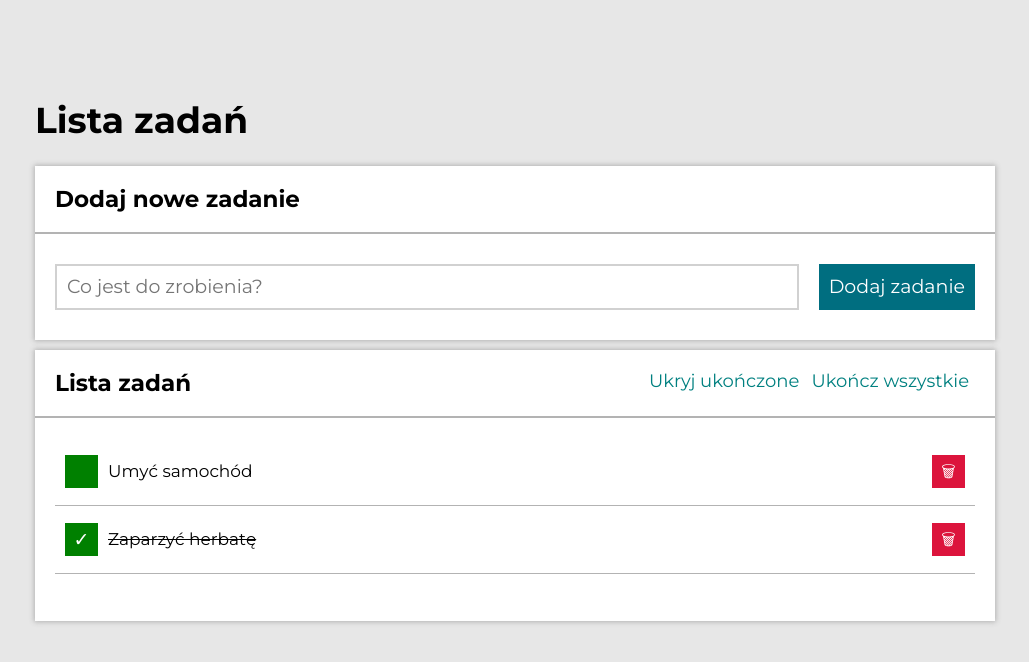
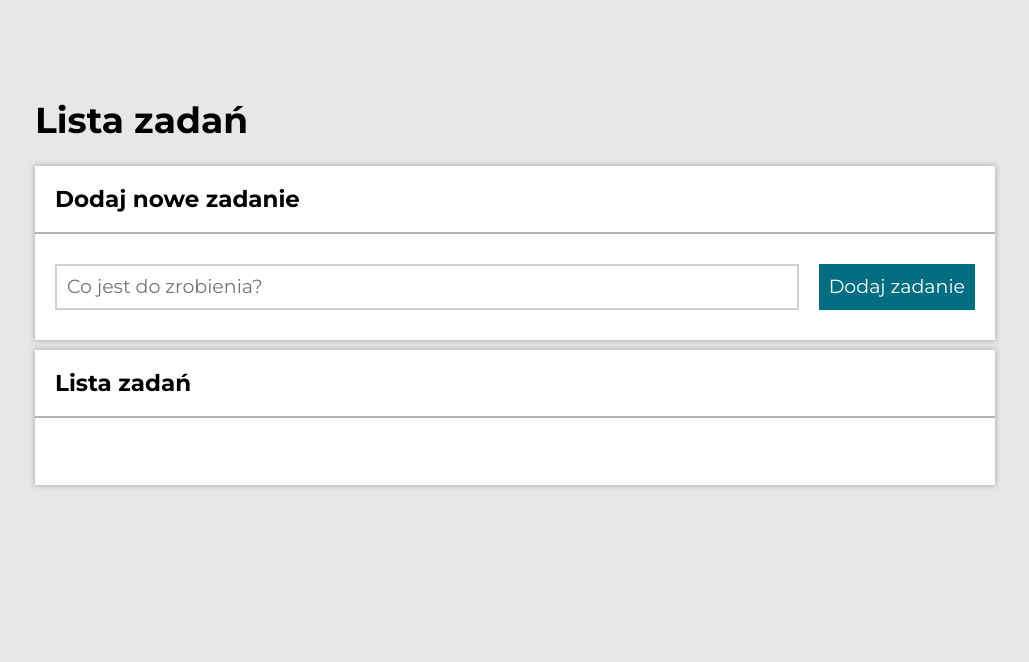
Before and after one commit to KrystianZybura/todo-list-react, a React (Create React App) app: page / in a window 1280 px wide. Shown: the top 662 px of the page, without its empty margins (125-1154 px from the left). Built offline with nearby package versions, Linux system fonts and the light colour scheme.

Commit message:
adding localStorage for tasks

```diff
--- a/src/App.js
+++ b/src/App.js
@@ -4,14 +4,19 @@ import List from "./List";
 import Buttons from "./Buttons";
 import Section from "./Section";
 import Main from "./Main";
-import { useState } from "react";
+import { useState, useEffect } from "react";
 
 function App() {
   const [hideDone, setHideDone] = useState(false);
-  const [tasks, setTasks] = useState([
-    { id: 1, content: "Umyć samochód", done: false },
-    { id: 2, content: "Zaparzyć herbatę", done: true },
-  ]);
+  const [tasks, setTasks] = useState(
+    JSON.parse(localStorage.getItem("tasks")) ?? []
+  );
+
+  useEffect(() => {
+    localStorage.setItem("tasks", JSON.stringify(tasks));
+
+    return () => localStorage.removeItem("tasks");
+  }, [tasks]);
 
   const toggleHideDone = () => {
     setHideDone((hideDone) => !hideDone);
```
